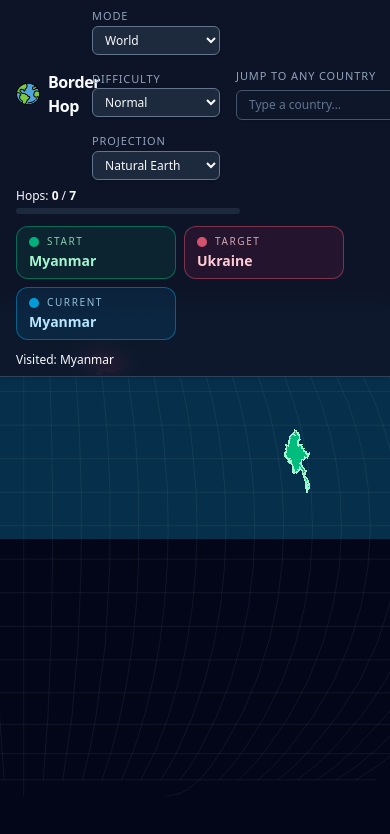
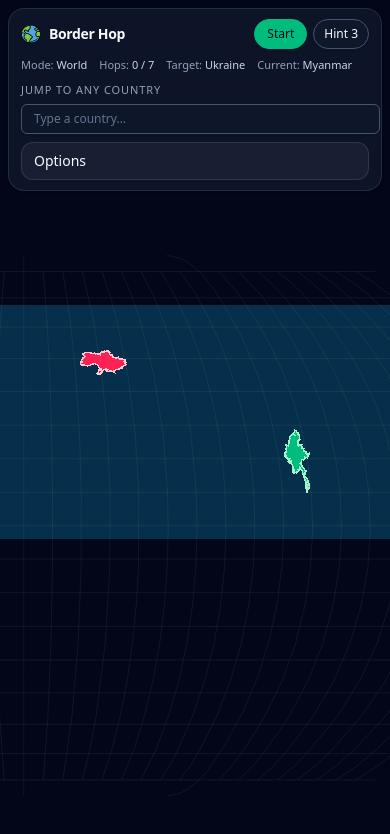
Before and after one commit to donnchadh00/border-hop, a React (Vite) app: page / in a window 390 px wide. Shown: the top 834 px of the page. Built offline with nearby package versions, Linux system fonts and the light colour scheme.

Commit message:
feat(ui): add compact mobile hud

```diff
--- a/src/App.tsx
+++ b/src/App.tsx
@@ -3,7 +3,7 @@ import Map from "./ui/Map";
 
 export default function App() {
   return (
-    <div className="min-h-dvh bg-slate-50 dark:bg-slate-900 text-slate-900 dark:text-slate-100">
+    <div className="min-h-dvh bg-slate-50 text-slate-900 dark:bg-slate-900 dark:text-slate-100">
       <Map />
       <HUD />
     </div>
--- a/src/ui/HUD.tsx
+++ b/src/ui/HUD.tsx
@@ -77,7 +77,7 @@ function RouteMarker({
 
   return (
     <div
-      className={`rounded-xl border px-3 py-2 min-w-[10rem] ${toneClasses}`}
+      className={`rounded-xl border px-3 py-2 min-w-0 flex-1 sm:flex-none sm:min-w-[10rem] ${toneClasses}`}
     >
       <div className="flex items-center gap-2 text-[10px] sm:text-[11px] uppercase tracking-[0.16em] opacity-80">
         <span className={`inline-block h-2.5 w-2.5 rounded-full ${dotClasses}`} />
@@ -106,7 +106,7 @@ function ResultCard({
   onReset: () => void;
 }) {
   return (
-    <div className="fixed bottom-4 right-4 z-50 w-[min(92vw,28rem)] rounded-2xl border border-white/10 bg-slate-950/92 p-5 text-slate-100 shadow-2xl backdrop-blur-md">
+    <div className="fixed inset-x-3 bottom-3 z-50 w-auto rounded-2xl border border-white/10 bg-slate-950/92 p-4 text-slate-100 shadow-2xl backdrop-blur-md sm:inset-x-auto sm:right-4 sm:bottom-4 sm:w-[min(92vw,28rem)] sm:p-5">
       <div className="text-lg font-semibold">{title}</div>
       <div className="mt-2 text-sm text-slate-300">{summary}</div>
       {optimalPathNames && (
@@ -117,7 +117,7 @@ function ResultCard({
           </div>
         </div>
       )}
-      <div className="mt-4 flex gap-2">
+      <div className="mt-4 flex flex-col gap-2 sm:flex-row">
         <button
           onClick={onPrimaryAction}
           className="px-4 py-2 rounded-lg bg-white text-slate-950"
@@ -273,8 +273,8 @@ export default function HUD() {
 
   return (
     <>
-      {/* Top HUD bar */}
-      <div className="fixed inset-x-0 top-0 z-40">
+      {/* Desktop HUD */}
+      <div className="fixed inset-x-0 top-0 z-40 hidden sm:block">
         <div className="hud-bar h-full w-full flex justify-center">
           <div className="hud-inner h-full w-full max-w-6xl px-4 py-2 flex flex-col gap-2">
             {/* Row 1: title, mode/difficulty, search, start/hint */}
@@ -306,7 +306,6 @@ export default function HUD() {
                     <option>Africa</option>
                     <option>Americas</option>
                     <option>Practice</option>
-                    {/* <option>Time Trial</option> */}
                   </select>
                 </div>
 
@@ -337,14 +336,10 @@ export default function HUD() {
                   >
                     <option value="Mercator">Mercator</option>
                     <option value="NaturalEarth">Natural Earth</option>
-                    {/* <option value="Orthographic">Orthographic</option> */}
                   </select>
                 </div>
-
-
               </div>
 
-              {/* Search bar */}
               <div className="w-full sm:w-auto flex-shrink-0">
                 <CountrySearch
                   source="/countries.cleaned.simplified.geojson"
@@ -352,7 +347,6 @@ export default function HUD() {
                 />
               </div>
 
-              {/* Start / Hint buttons */}
               <div className="flex items-center gap-2 shrink-0">
                 <button
                   onClick={onStart}
@@ -370,9 +364,7 @@ export default function HUD() {
               </div>
             </div>
 
-            {/* Row 2: hops, route summary, visited, toasts */}
             <div className="flex flex-wrap items-center gap-3 text-xs">
-              {/* Hops indicator */}
               <div className="min-w-[14rem]">
                 <div>
                   Hops:&nbsp;
@@ -412,25 +404,12 @@ export default function HUD() {
                 )}
               </div>
 
-              {/* Route summary */}
               <div className="flex flex-wrap items-stretch gap-2">
                 {start ? (
                   <>
-                    <RouteMarker
-                      label="Start"
-                      value={nameOf(start)}
-                      tone="start"
-                    />
-                    <RouteMarker
-                      label="Target"
-                      value={nameOf(target)}
-                      tone="target"
-                    />
-                    <RouteMarker
-                      label="Current"
-                      value={nameOf(current)}
-                      tone="current"
-                    />
+                    <RouteMarker label="Start" value={nameOf(start)} tone="start" />
+                    <RouteMarker label="Target" value={nameOf(target)} tone="target" />
+                    <RouteMarker label="Current" value={nameOf(current)} tone="current" />
                   </>
                 ) : (
                   <div className="rounded-xl border border-white/10 bg-white/5 px-3 py-2 text-xs sm:text-sm text-slate-300">
@@ -439,13 +418,10 @@ export default function HUD() {
                 )}
               </div>
 
-              {/* Visited summary */}
               <div className="truncate max-w-full sm:max-w-xl">
-                Visited:{" "}
-                {visitedNames.join(", ") || "-"}
+                Visited: {visitedNames.join(", ") || "-"}
               </div>
 
-              {/* Toasts */}
               <div className="flex flex-wrap items-start gap-2">
                 {dupGuessIso && (
                   <div className="hud-toast hud-toast-info text-[11px] max-w-xs">
@@ -484,6 +460,147 @@ export default function HUD() {
                 )}
               </div>
             </div>
+          </div>
+        </div>
+      </div>
+
+      {/* Mobile HUD */}
+      <div className="fixed inset-x-0 top-0 z-40 sm:hidden">
+        <div className="hud-bar mx-2 mt-2 rounded-2xl border border-white/10">
+          <div className="px-3 py-2.5 flex flex-col gap-2">
+            <div className="flex items-center justify-between gap-3">
+              <div className="hud-title flex items-center gap-2 text-sm font-semibold tracking-tight">
+                <img
+                  src="/globe.svg"
+                  alt="Border Hop"
+                  className="h-5 w-5"
+                />
+                Border Hop
+              </div>
+              <div className="flex items-center gap-1.5">
+                <button
+                  onClick={onStart}
+                  className="hud-button-primary px-3 py-1.5 text-xs"
+                >
+                  Start
+                </button>
+                <button
+                  onClick={onHint}
+                  disabled={!shortest || !current || hintsLeft === 0}
+                  className="hud-button-secondary px-2.5 py-1.5 text-xs disabled:opacity-50"
+                >
+                  Hint {hintsLeft}
+                </button>
+              </div>
+            </div>
+
+            <div className="flex flex-wrap items-center gap-x-3 gap-y-1 text-[11px] text-slate-300">
+              <span>
+                <span className="text-slate-400">Mode:</span> {mode}
+              </span>
+              <span>
+                <span className="text-slate-400">Hops:</span> {hopsUsed}{hopCap != null ? ` / ${hopCap}` : " / ∞"}
+              </span>
+              {target && (
+                <span>
+                  <span className="text-slate-400">Target:</span> {nameOf(target)}
+                </span>
+              )}
+              {current && (
+                <span>
+                  <span className="text-slate-400">Current:</span> {nameOf(current)}
+                </span>
+              )}
+              {nearCap && <span className="text-amber-300">Near cap</span>}
+              {atCap && <span className="text-rose-300">At cap</span>}
+            </div>
+
+            <div className="min-w-0">
+              <CountrySearch
+                source="/countries.cleaned.simplified.geojson"
+                allowedIso3={allowedIso3}
+              />
+            </div>
+
+            <details className="rounded-xl border border-white/10 bg-white/5 px-3 py-2">
+              <summary className="cursor-pointer list-none text-sm font-medium">
+                Options
+              </summary>
+              <div className="mt-3 flex flex-col gap-3">
+                <div className="grid grid-cols-1 gap-2">
+                  <div className="flex flex-col gap-0.5">
+                    <span className="hud-label">Mode</span>
+                    <select
+                      value={mode}
+                      onChange={(e) => onModeChange(e.target.value as GameMode)}
+                      className="hud-select min-w-0"
+                    >
+                      <option>World</option>
+                      <option>Europe</option>
+                      <option>Asia</option>
+                      <option>Africa</option>
+                      <option>Americas</option>
+                      <option>Practice</option>
+                    </select>
+                  </div>
+                  <div className="flex flex-col gap-0.5">
+                    <span className="hud-label">Difficulty</span>
+                    <select
+                      value={difficulty}
+                      onChange={(e) => onDifficultyChange(e.target.value as Difficulty)}
+                      className="hud-select min-w-0"
+                    >
+                      <option>Easy</option>
+                      <option>Normal</option>
+                      <option>Hard</option>
+                      <option>Extreme</option>
+                    </select>
+                  </div>
+                  <div className="flex flex-col gap-0.5">
+                    <span className="hud-label">Projection</span>
+                    <select
+                      value={mapProjection}
+                      onChange={(e) => setMapProjection(e.target.value as MapProjection)}
+                      className="hud-select min-w-0"
+                    >
+                      <option value="Mercator">Mercator</option>
+                      <option value="NaturalEarth">Natural Earth</option>
+                    </select>
+                  </div>
+                </div>
+
+                {visitedNames.length > 0 && (
+                  <div className="text-[11px] leading-relaxed text-slate-300">
+                    Visited: <span className="break-words">{visitedNames.join(", ")}</span>
+                  </div>
+                )}
+
+                <div className="flex flex-col gap-2">
+                  {dupGuessIso && (
+                    <div className="hud-toast hud-toast-info text-[11px]">
+                      You’ve already visited <b>{nameOf(dupGuessIso)}</b>.
+                    </div>
+                  )}
+                  {lastPickFailed && (
+                    <div className="hud-toast hud-toast-warning text-[11px]">
+                      <div className="font-medium mb-0.5">Couldn’t find a route</div>
+                      <div className="opacity-90 mb-1">{lastPickMessage}</div>
+                      <div className="flex gap-1 flex-wrap">
+                        <button onClick={relaxDifficulty} className="hud-mini-button">
+                          Try easier
+                        </button>
+                        <button onClick={allowShorterPaths} className="hud-mini-button">
+                          Allow shorter paths
+                        </button>
+                        <button onClick={clearPickStatus} className="hud-mini-button">
+                          Dismiss
+                        </button>
+                      </div>
+                    </div>
+                  )}
+                </div>
+              </div>
+            </details>
           </div>
         </div>
       </div>
--- a/src/ui/Map.tsx
+++ b/src/ui/Map.tsx
@@ -353,7 +353,7 @@ export default function Map({ width = 1000, height = 600 }) {
     <svg
       ref={svgRef}
       viewBox={`0 0 ${width} ${height}`}
-      className="w-full h-dvh bg-slate-950"
+      className="block h-dvh w-full bg-slate-950"
     >
       {/* Map background (ocean / world background) */}
       <rect
```
